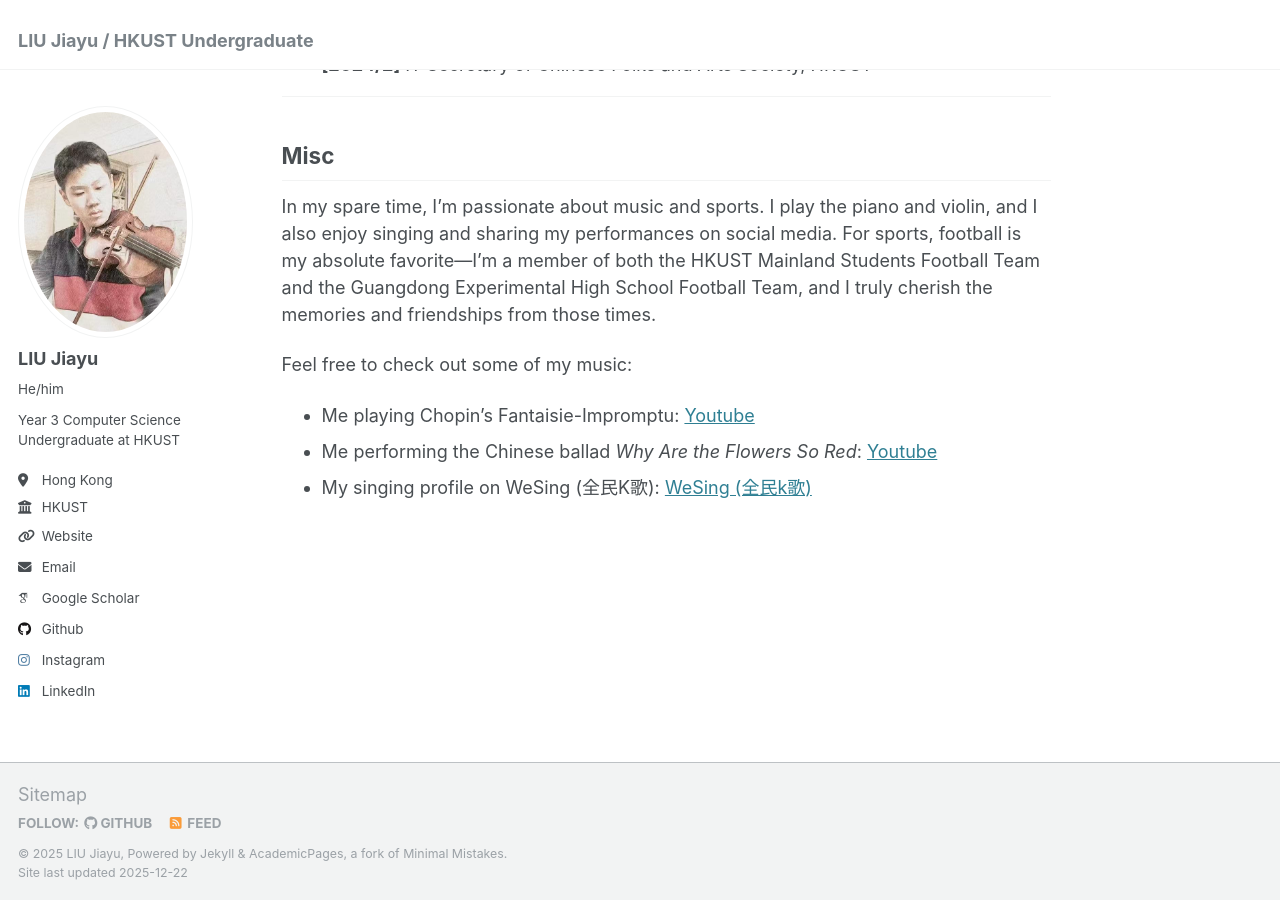
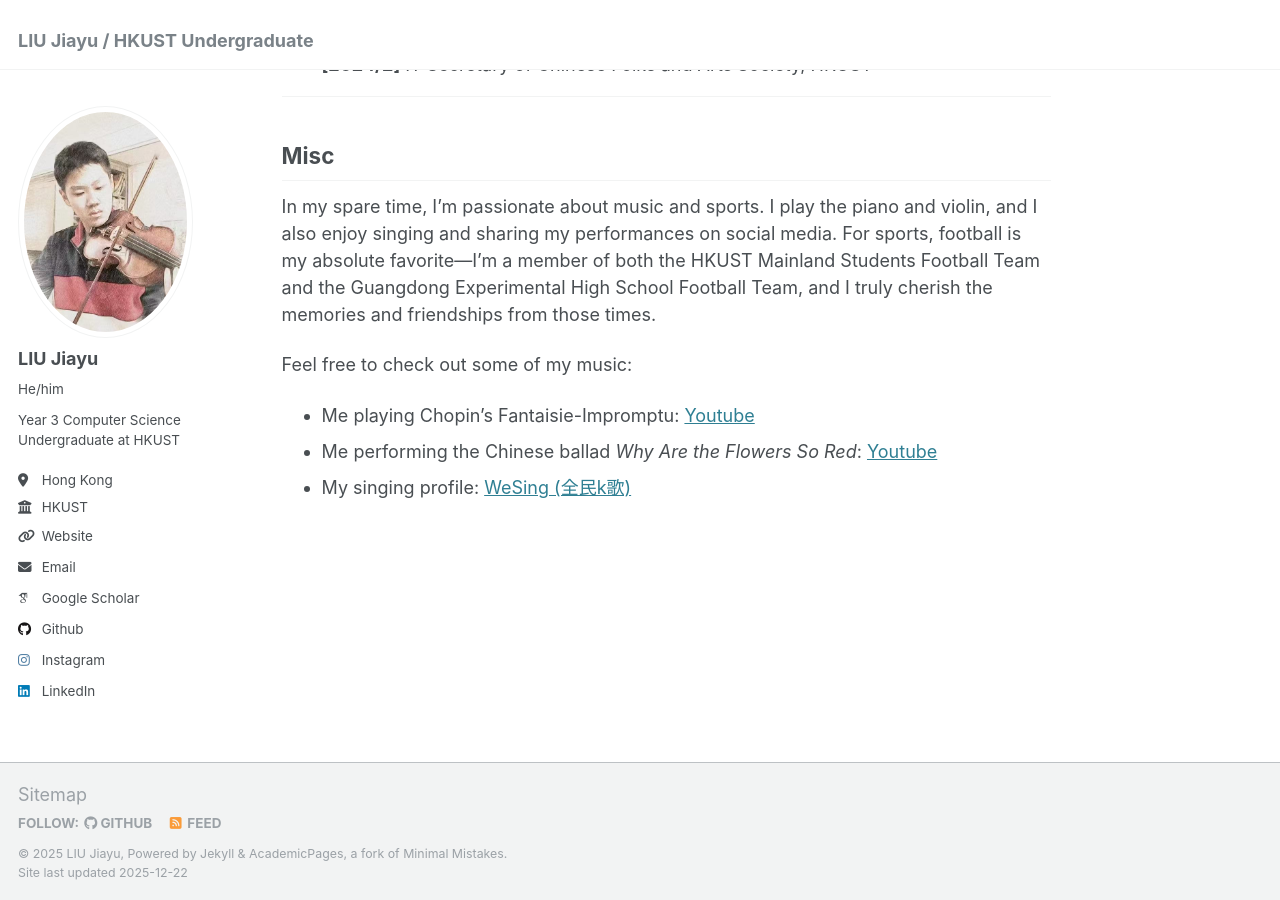
Before and after one commit to JiayuJeff/JiayuJeff.github.io, a Jekyll site: the page built from _pages/about.md, in a window 1280 px wide and 900 px high, scrolled down 3043 px. Built offline with Jekyll 4.4.1, drawn with Linux system fonts in a browser that asks for light colours; some web fonts are replaced.

Commit message:
Update about.md

```diff
--- a/_pages/about.md
+++ b/_pages/about.md
@@ -108,4 +108,4 @@ In my spare time, I’m passionate about music and sports. I play the piano and
 Feel free to check out some of my music:
 - Me playing Chopin's Fantaisie-Impromptu: [Youtube](https://youtu.be/5r_Y9tE_fbo?si=Rnv-_KuOYPt7_rPF)
 - Me performing the Chinese ballad *Why Are the Flowers So Red*: [Youtube](https://youtu.be/-ohoA3pO9Ks?si=8ZsqIn7GO0pp31UR)
-- My singing profile on WeSing (全民K歌): [WeSing (全民k歌)](https://static-play.kg.qq.com/node/personal_v2?uid=6a9f9483252b3f8a3c&shareUid=6a9f9483252b3f8a3c&chain_share_id=12cDdiw3bQNxKeGru7pNO5KrOoI0EhK6_zgdH0wyvu0&pageId=homepage_me)
+- My singing profile: [WeSing (全民k歌)](https://static-play.kg.qq.com/node/personal_v2?uid=6a9f9483252b3f8a3c&shareUid=6a9f9483252b3f8a3c&chain_share_id=12cDdiw3bQNxKeGru7pNO5KrOoI0EhK6_zgdH0wyvu0&pageId=homepage_me)
```
